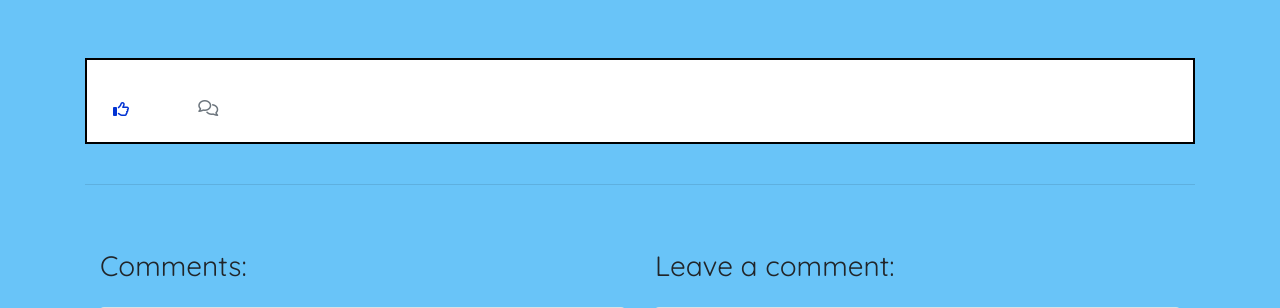
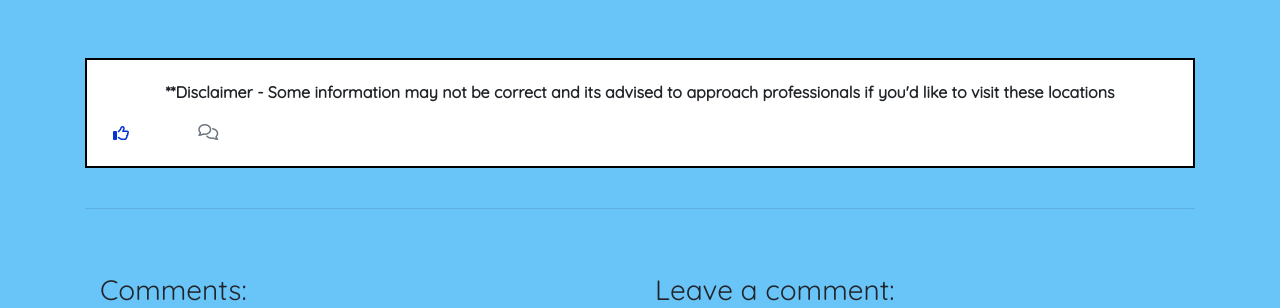
Before and after one commit to Antonyeaster/gem-explorers, a Django app: template templates/location_detail.html in a window 1280 px wide. Shown: the part 101-409 px from the top of the page. Run offline with Django 3.2, Linux system fonts and the light colour scheme; the template is opened without the code that fills it: values that come from a table or form of the project are taken from there, others are empty; the visitor is signed in with stand-in values (Sample User, id 1); some libraries are stand-ins or nearby versions.

Commit message:
Add disclaimer to post information

```diff
--- a/templates/location_detail.html
+++ b/templates/location_detail.html
@@ -32,6 +32,8 @@
                 <!-- Card text displayes the post content -->
                 <p class="card-text">
                     {{ post.content | safe }}
+                   <strong>**Disclaimer - Some information may not be correct and its advised to approach professionals if you'd like to visit these
+                    locations</strong>
                 </p>
                 <!-- Likes icon with total likes number displayed -->
                 <div class="row">
```
